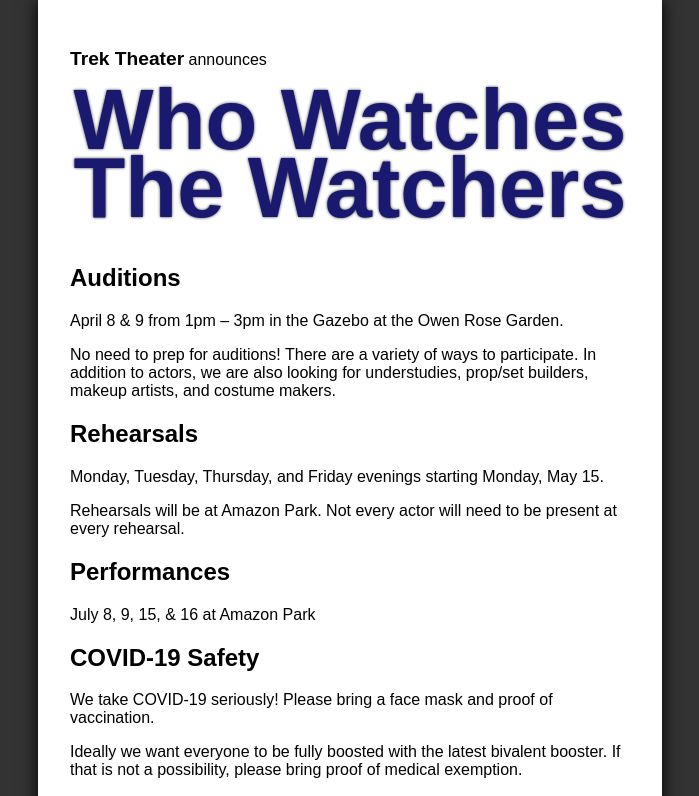
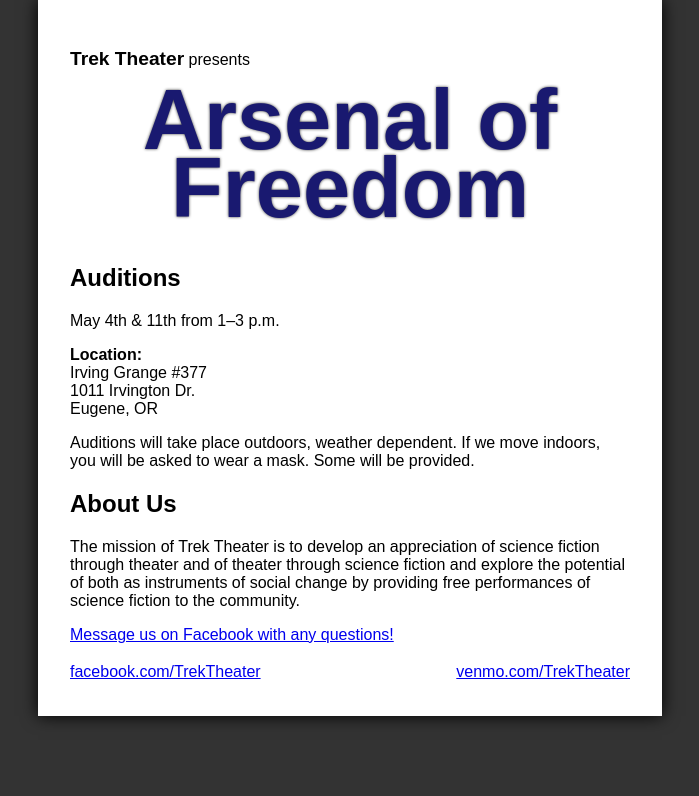
Before and after one commit to joelyoungblom/trektheater.org, a website: page index.html in a window 1280 px wide. Shown: the top 796 px of the page, without its empty margins (290-989 px from the left). Drawn offline with Linux system fonts and the light colour scheme.

Commit message:
update with arsenal of freedom auditions

```diff
--- a/index.html
+++ b/index.html
@@ -4,7 +4,7 @@
     <meta charset="utf-8">
     <meta name="viewport" content="width=device-width, initial-scale=1">
 
-    <title>Trek Theater: Who Watches The Watchers</title>
+    <title>Trek Theater: Arsenal of Freedom</title>
     <link rel="stylesheet" src="//normalize-css.googlecode.com/svn/trunk/normalize.css" />
 
     <style>
@@ -34,7 +34,6 @@ h1 {
 nav {
   display: flex;
   justify-content: space-between;
-  text-transform: uppercase;
   flex-wrap: wrap;
   line-height: 1.5em;
 }
@@ -55,26 +54,19 @@ header h1 {
   <body>
 
     <header>
-      <p><span class="logo">Trek Theater</span> announces</p>
-      <h1>Who Watches The Watchers</h1>
+      <p><span class="logo">Trek Theater</span> presents</p>
+      <h1>Arsenal of Freedom</h1>
     </header>
 
     <main>
 
       <h2>Auditions</h2>
-      <p>April 8 &amp; 9 from 1pm &ndash; 3pm in the Gazebo at the Owen Rose Garden.</p>
-      <p>No need to prep for auditions! There are a variety of ways to participate. In addition to actors, we are also looking for understudies, prop/set builders, makeup artists, and costume makers.</p>
-
-      <h2>Rehearsals</h2>
-      <p>Monday, Tuesday, Thursday, and Friday evenings starting Monday, May 15.</p>
-      <p>Rehearsals will be at Amazon Park. Not every actor will need to be present at every rehearsal.</p>
-
-      <h2>Performances</h2>
-      <p>July 8, 9, 15, &amp; 16 at Amazon Park</p>
-
-      <h2>COVID-19 Safety</h2>
-      <p>We take COVID-19 seriously! Please bring a face mask and proof of vaccination.</p>
-      <p>Ideally we want everyone to be fully boosted with the latest bivalent booster. If that is not a possibility, please bring proof of medical exemption.</p>
+      <p>May 4th &amp; 11th from 1&ndash;3 p.m.</p>
+      <p><strong>Location:</strong>
+      <br>Irving Grange #377
+      <br>1011 Irvington Dr.
+      <br>Eugene, OR</p>
+      <p>Auditions will take place outdoors, weather dependent. If we move indoors, you will be asked to wear a mask. Some will be provided.</p>
 
       <h2>About Us</h2>
       <p>The mission of Trek Theater is to develop an appreciation of science fiction through theater and of theater through science fiction and explore the potential of both as instruments of social change by providing free performances of science fiction to the community.</p>
```
